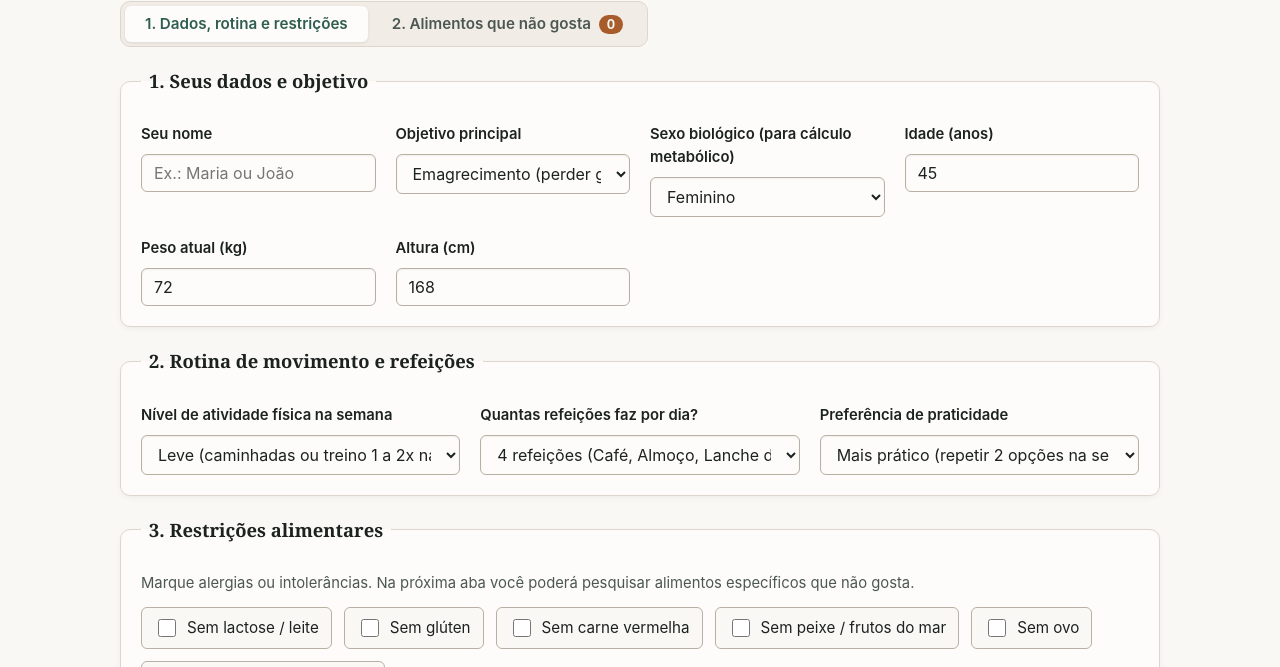
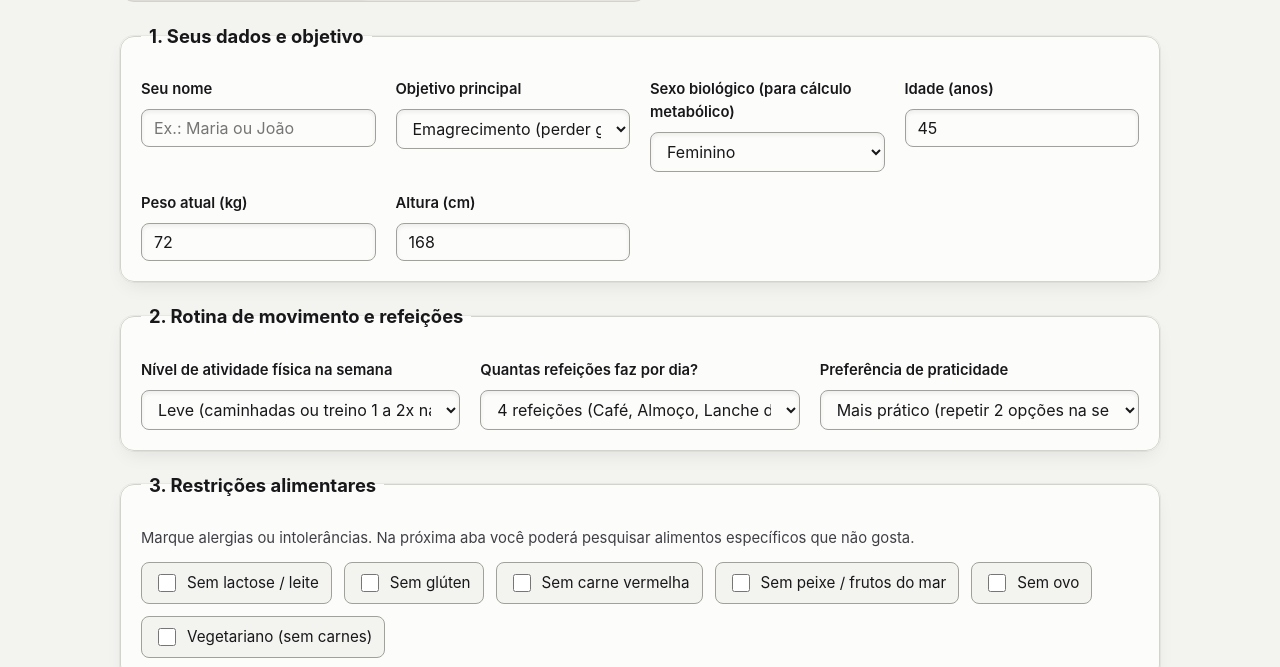
Before and after one commit to Zero512vwl/plano-alimentar, a plain HTML site: page index.html in a window 1280 px wide. Shown: the part 291-958 px from the top of the page. Drawn offline with Linux system fonts and the light colour scheme.

Commit message:
Add files via upload

```diff
--- a/index.html
+++ b/index.html
@@ -6,8 +6,8 @@
   <meta name="theme-color" content="#2f5d50">
   <meta name="description" content="Gerador gratuito de plano alimentar semanal com cálculo de calorias, receitas práticas, lista de compras por setor e exportação em PDF.">
   <title>Plano Alimentar: Cardápio, Receitas e Compras</title>
-  <link rel="manifest" href="./manifest.json">
-  <link rel="stylesheet" href="./styles.css">
+  <link rel="manifest" href="./manifest.json?v=3">
+  <link rel="stylesheet" href="./styles.css?v=3">
 </head>
 <body>
   <a class="skip-link" href="#main-content">Ir para o conteúdo principal</a>
@@ -271,8 +271,8 @@
     </div>
   </footer>
 
-  <script src="./recipes.js"></script>
-  <script src="./engine.js"></script>
-  <script src="./app.js"></script>
+  <script src="./recipes.js?v=3"></script>
+  <script src="./engine.js?v=3"></script>
+  <script src="./app.js?v=3"></script>
 </body>
 </html>
--- a/styles.css
+++ b/styles.css
@@ -1,38 +1,38 @@
 /* Hallmark v2.0.0 — Editorial Utility · Plano Alimentar Pessoal */
 
 :root {
-  --bg-page: #faf8f5;
-  --bg-surface: #fdfcfa;
-  --bg-subtle: #f1ede6;
-  --bg-track: #dfd9ce;
-  --bg-accent-soft: #e6efe9;
-  --bg-warn-soft: #fdf3e7;
-  --bg-danger-soft: #fbeae8;
+  --bg-page: #f3f3ef;
+  --bg-surface: #fcfcfa;
+  --bg-subtle: #e5e4de;
+  --bg-track: #d4d3cb;
+  --bg-accent-soft: #dcfce7;
+  --bg-warn-soft: #fef3c7;
+  --bg-danger-soft: #fee2e2;
 
-  --text-primary: #1c2220;
-  --text-secondary: #4c5753;
-  --text-muted: #66736e;
-  --text-on-accent: #f7faf8;
+  --text-primary: #18181b;
+  --text-secondary: #3f3f46;
+  --text-muted: #52525b;
+  --text-on-accent: #f7fee7;
 
-  --accent-primary: #2f5d50;
-  --accent-primary-hover: #244a3f;
-  --accent-warm: #a85c2b;
-  --border-subtle: #dcd6cc;
-  --border-strong: #b8b0a2;
-  --danger-text: #8c2b21;
+  --accent-primary: #14532d;
+  --accent-primary-hover: #0f3f22;
+  --accent-warm: #9a3412;
+  --border-subtle: #d4d3cb;
+  --border-strong: #a1a09a;
+  --danger-text: #991b1b;
 
-  --shadow-card: 0 2px 6px -1px rgba(28, 34, 32, 0.06), 0 1px 2px -1px rgba(28, 34, 32, 0.04);
-  --shadow-card-hover: 0 10px 20px -6px rgba(28, 34, 32, 0.10), 0 2px 6px -1px rgba(28, 34, 32, 0.05);
-  --shadow-halo: 0 0 0 1px rgba(47, 93, 80, 0.25), 0 4px 12px -2px rgba(47, 93, 80, 0.28);
-  --shadow-focus: 0 0 0 3px rgba(47, 93, 80, 0.18);
-  --shadow-pill: 0 1px 3px rgba(28, 34, 32, 0.10);
-  --shadow-inset: inset 0 1px 2px rgba(28, 34, 32, 0.06);
+  --shadow-card: 0 0 0 1px rgba(24, 24, 27, 0.05), 0 8px 20px -6px rgba(24, 24, 27, 0.09);
+  --shadow-card-hover: 0 0 0 1px rgba(20, 83, 45, 0.25), 0 14px 28px -8px rgba(24, 24, 27, 0.14);
+  --shadow-halo: 0 0 0 2px rgba(252, 252, 250, 0.9), 0 0 0 4px rgba(20, 83, 45, 0.28), 0 6px 14px -2px rgba(20, 83, 45, 0.35);
+  --shadow-focus: 0 0 0 4px rgba(20, 83, 45, 0.22);
+  --shadow-pill: 0 2px 5px rgba(24, 24, 27, 0.12);
+  --shadow-inset: inset 0 2px 4px rgba(24, 24, 27, 0.07);
 
-  --font-sans: -apple-system, BlinkMacSystemFont, "Segoe UI", Roboto, Helvetica, Arial, sans-serif;
-  --font-serif: Georgia, "Times New Roman", Times, serif;
+  --font-sans: Inter, -apple-system, BlinkMacSystemFont, "Segoe UI", Roboto, Helvetica, Arial, sans-serif;
+  --font-serif: Inter, -apple-system, BlinkMacSystemFont, "Segoe UI", Roboto, Helvetica, Arial, sans-serif;
 
-  --radius-sm: 6px;
-  --radius-md: 10px;
+  --radius-sm: 8px;
+  --radius-md: 14px;
   --space-2xs: 4px;
   --space-xs: 8px;
   --space-sm: 12px;
@@ -198,6 +198,7 @@ h2,
 h3 {
   font-family: var(--font-serif);
   color: var(--text-primary);
+  letter-spacing: -0.025em;
   margin: 0 0 var(--space-xs);
   overflow-wrap: break-word;
   text-wrap: balance;
```
